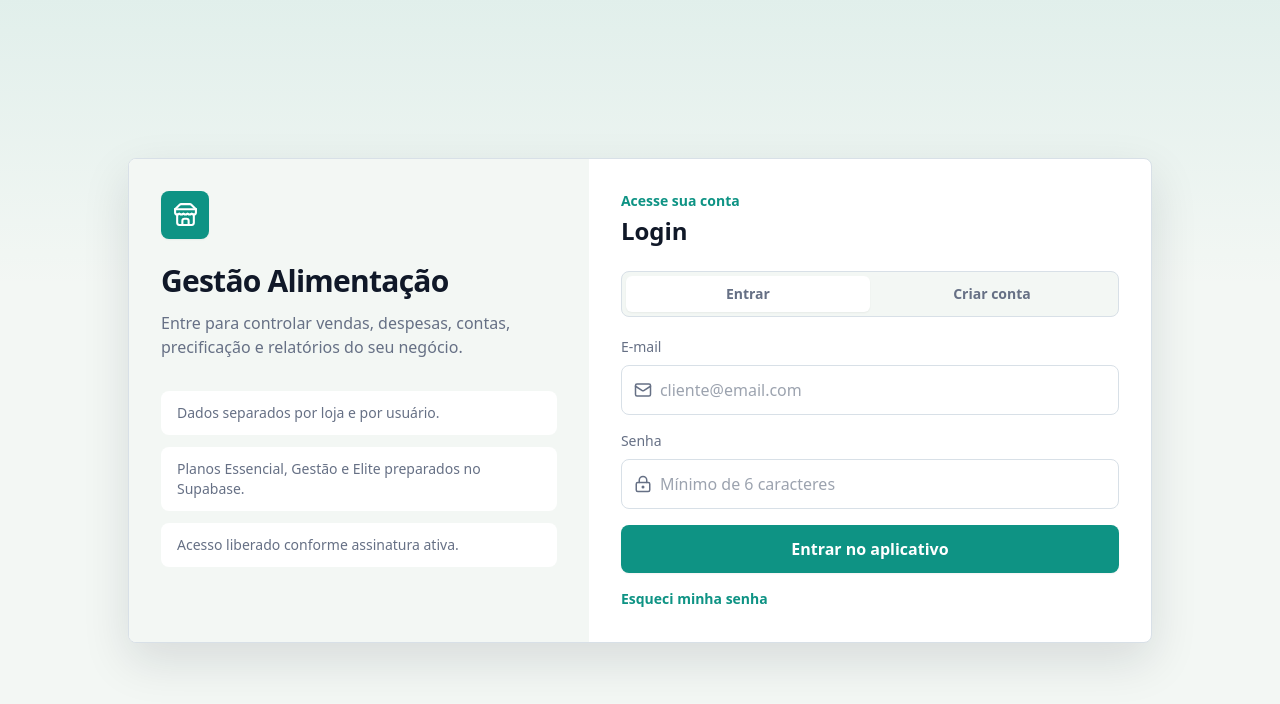
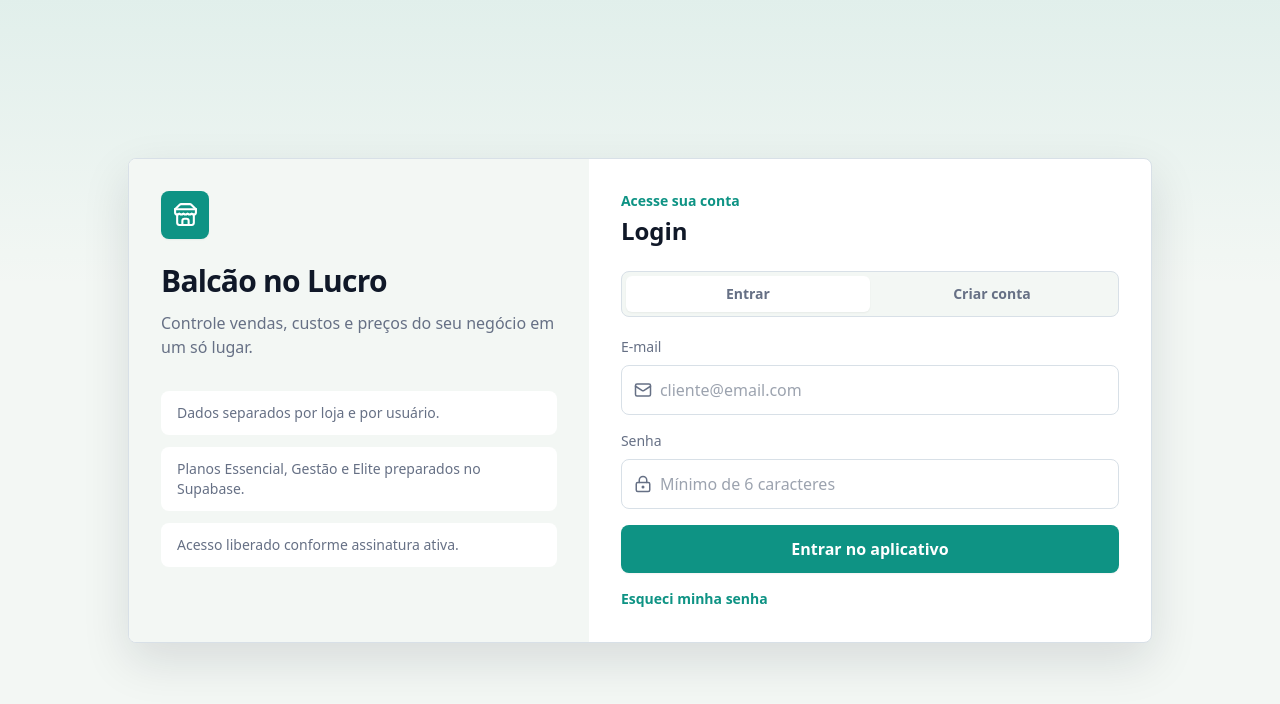
Before and after one commit to ketlyndiiass-a11y/gestao-alimentacao-app, a Next.js app: page /login in a window 1280 px wide. Shown: the top 704 px of the page. Built offline with nearby package versions, Linux system fonts and the light colour scheme; no server answers.

Commit message:
Rebrand app to Balcao no Lucro

```diff
--- a/package.json
+++ b/package.json
@@ -1,5 +1,5 @@
 {
-  "name": "gestao-alimentacao-app",
+  "name": "balcao-no-lucro-app",
   "version": "0.1.0",
   "private": true,
   "scripts": {
--- a/src/app/layout.tsx
+++ b/src/app/layout.tsx
@@ -3,8 +3,8 @@ import { AuthProvider } from "@/contexts/auth-context";
 import "./globals.css";
 
 export const metadata: Metadata = {
-  title: "Gestão Alimentação",
-  description: "Dashboard financeira e precificação para pequenos negócios de alimentação."
+  title: "Balcão no Lucro",
+  description: "Controle vendas, custos e preços do seu negócio em um só lugar."
 };
 
 export default function RootLayout({
--- a/src/app/login/page.tsx
+++ b/src/app/login/page.tsx
@@ -123,10 +123,10 @@ export default function LoginPage() {
             <Store size={25} />
           </div>
           <h1 className="mt-6 text-3xl font-semibold tracking-tight text-ink">
-            Gestão Alimentação
+            Balcão no Lucro
           </h1>
           <p className="mt-3 text-muted">
-            Entre para controlar vendas, despesas, contas, precificação e relatórios do seu negócio.
+            Controle vendas, custos e preços do seu negócio em um só lugar.
           </p>
 
           <div className="mt-8 grid gap-3 text-sm text-muted">
--- a/src/components/layout/sidebar.tsx
+++ b/src/components/layout/sidebar.tsx
@@ -18,7 +18,7 @@ export function Sidebar() {
           <Menu size={20} />
         </div>
         <div className="min-w-0">
-          <p className="text-sm text-muted">Gestão</p>
+          <p className="text-sm text-muted">Balcão no Lucro</p>
           <h1 className="truncate text-lg font-semibold">{activeStore.name}</h1>
         </div>
       </div>
```
Also changed, not shown: 1 other file (tests, documents, lock files or other folders).
